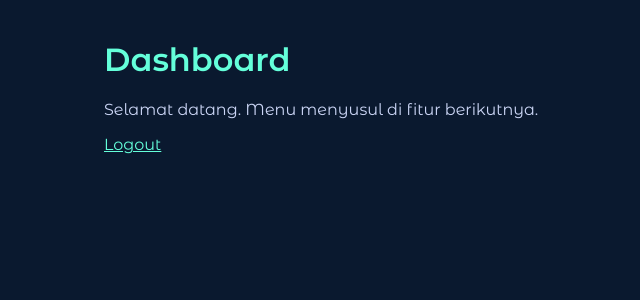
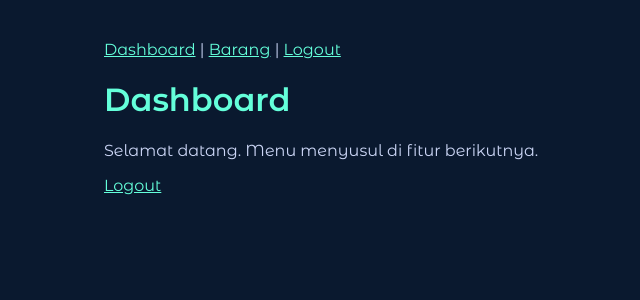
Before and after one commit to wahyu043/inventaris, a Flask app: page / in a window 1280 px wide. Shown: the top 300 px of the page, without its empty margins (176-816 px from the left). Run offline with Flask 3, Linux system fonts and the light colour scheme; the visitor is signed in with stand-in values (Sample User, id 1).

Commit message:
feat: halaman master barang dengan stok otomatis

```diff
--- a/app.py
+++ b/app.py
@@ -23,6 +23,19 @@ def login_required(view):
 def index():
     return render_template("index.html")
 
+@app.route("/barang")
+@login_required
+def barang():
+    rows = db.get_db().execute("""
+        SELECT b.kode, b.nama,
+               COALESCE(SUM(CASE WHEN t.jenis = 'Masuk' THEN t.jumlah ELSE -t.jumlah END), 0) AS stok
+        FROM barang b
+        LEFT JOIN transaksi t ON t.kode_barang = b.kode
+        GROUP BY b.kode, b.nama
+        ORDER BY b.nama
+    """).fetchall()
+    return render_template("barang.html", rows=rows)
+
 
 @app.route("/login", methods=["GET", "POST"])
 def login():
--- a/templates/base.html
+++ b/templates/base.html
@@ -12,6 +12,9 @@
   </style>
 </head>
 <body>
+  {% if session.user_id %}
+  <nav><a href="{{ url_for('index') }}">Dashboard</a> | <a href="{{ url_for('barang') }}">Barang</a> | <a href="{{ url_for('logout') }}">Logout</a></nav>
+  {% endif %}
   {% for m in get_flashed_messages() %}<p class="flash">{{ m }}</p>{% endfor %}
   {% block content %}{% endblock %}
 </body>
```
Also changed, not shown: templates/barang.html (added, +11 -0 lines).
